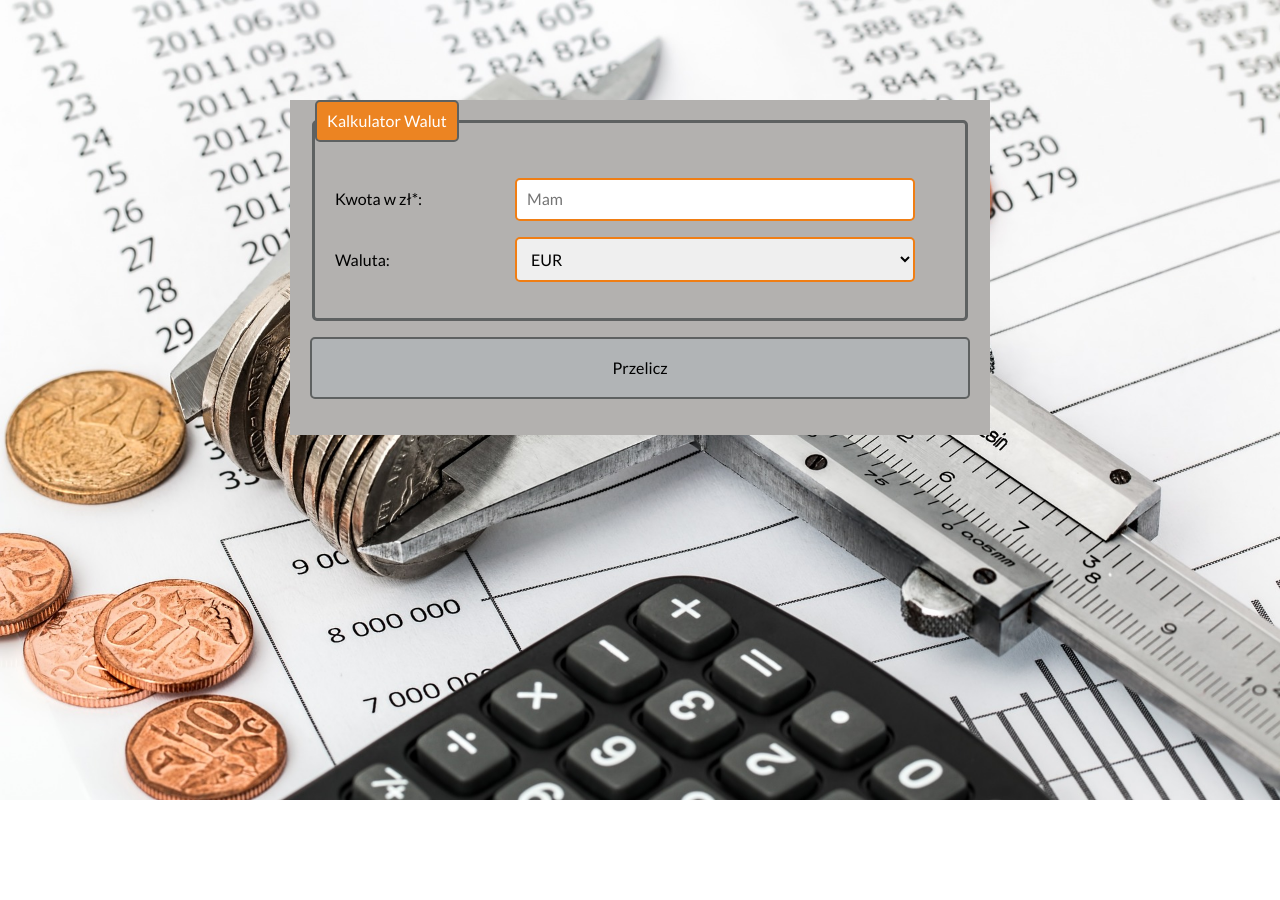
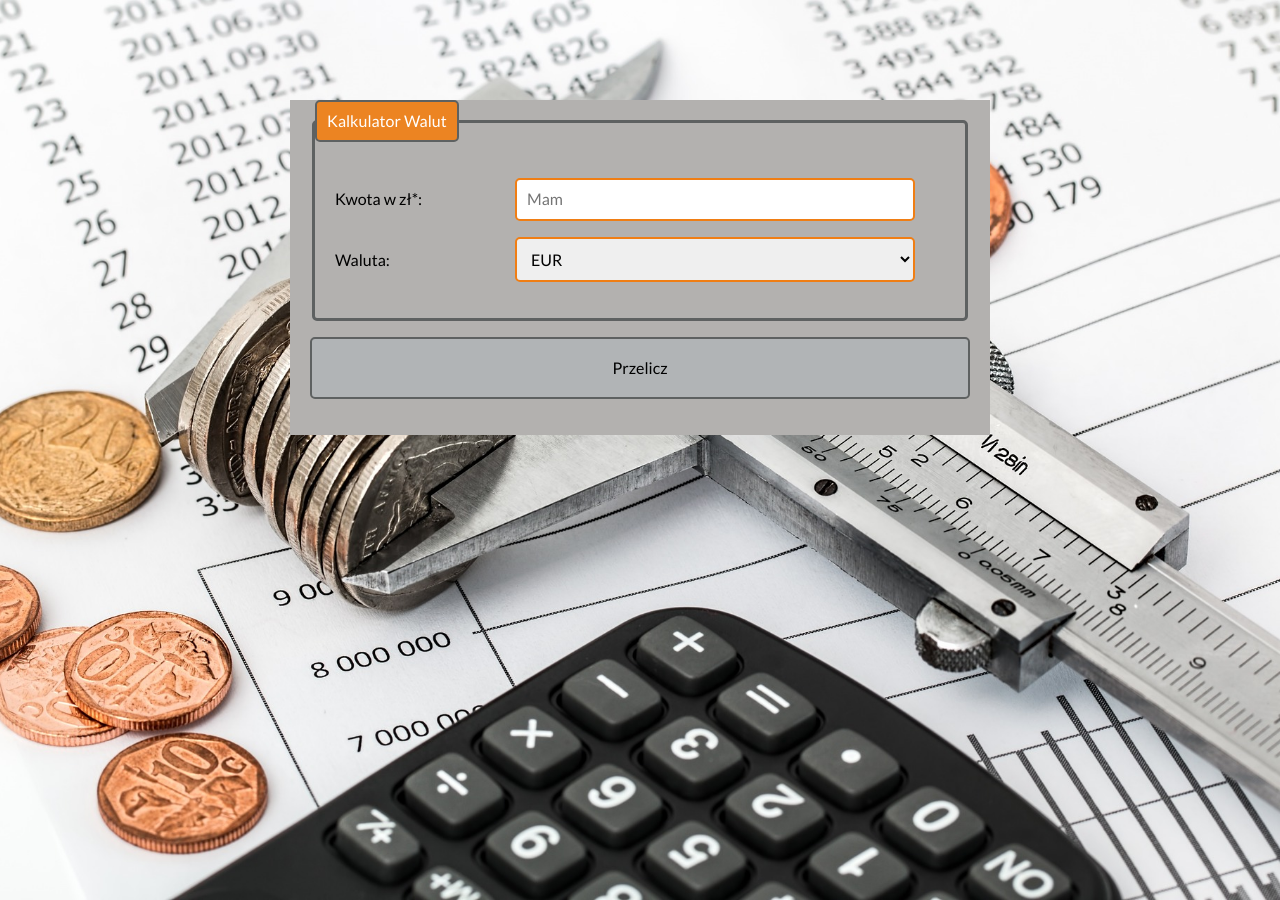
Before and after one commit to Krystian22FrontEnd/CurrencyConverter-React, a React (Create React App) app: page / in a window 1280 px wide. Before the commit the page ends 800 px from the top, so only its background shows below. Built offline with nearby package versions, Linux system fonts and the light colour scheme.

Commit message:
updated Readme and added min-height to background image

```diff
--- a/src/index.css
+++ b/src/index.css
@@ -10,7 +10,8 @@ html {
 
 body {
   font-family: "Lato", sans-serif;
-  background-repeat: no-repeat;
-  background-size: cover;
     background-image: url("../public/background.jpg");
+    background-position: center;
+    background-size: cover;
+    min-height: 100vh;
 }
```
Also changed, not shown: 1 other file (tests, documents, lock files or other folders).
